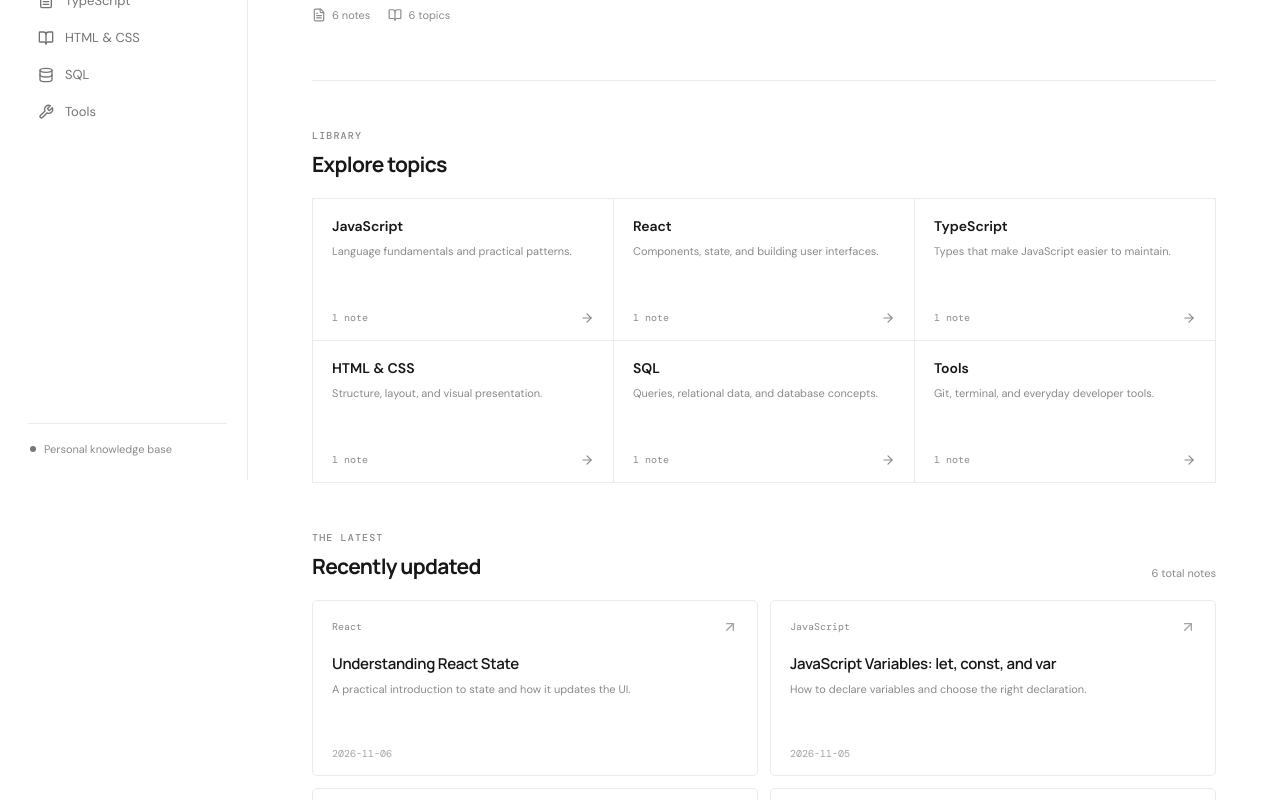
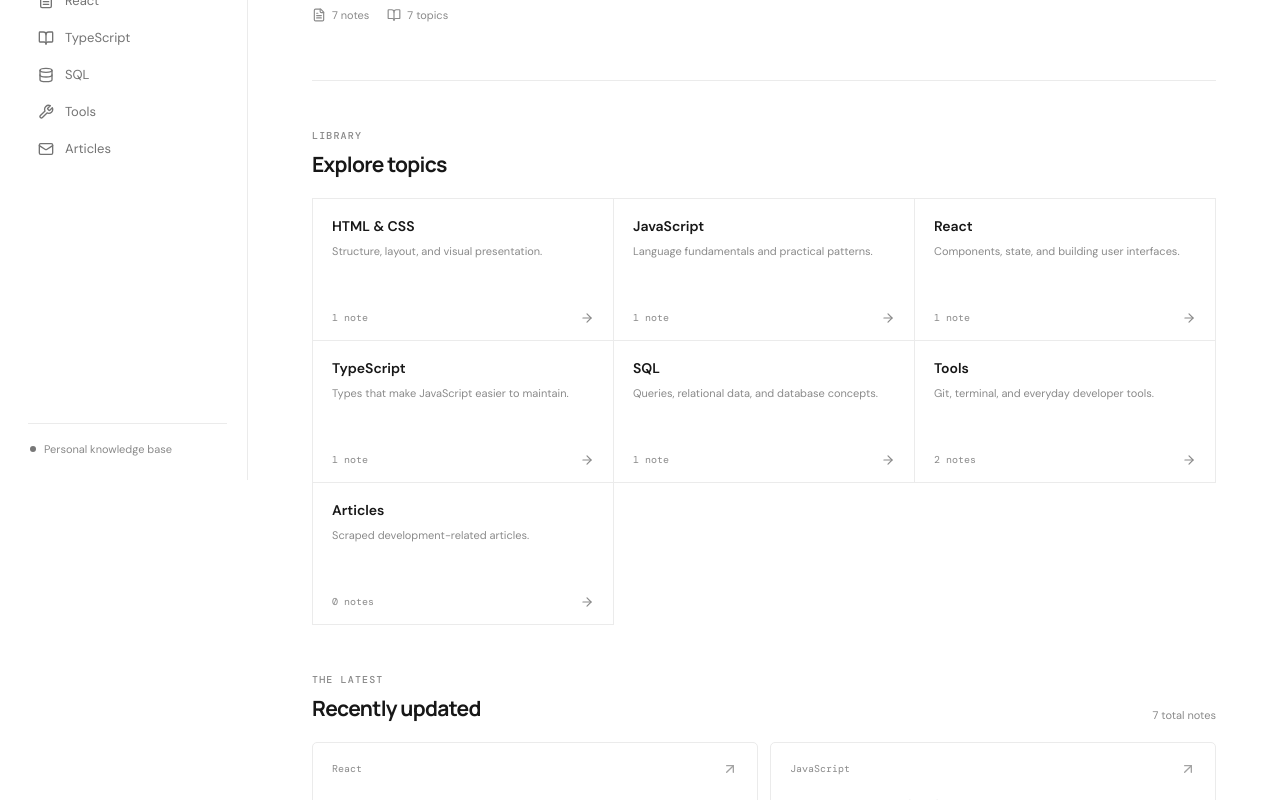
Before and after one commit to hwone9/devlog, a React (Vite) app: page / in a window 1280 px wide. Shown: the part 320-1120 px from the top of the page. Built offline with nearby package versions, Linux system fonts and the light colour scheme.

Commit message:
Edit notes

```diff
--- a/src/data/notes.ts
+++ b/src/data/notes.ts
@@ -1,32 +1,52 @@
 export type Note = {
-  id: string
-  title: string
-  description: string
-  category: string
-  tags: string[]
-  date: string
-  readTime: string
-  content: string
-}
+  id: string;
+  title: string;
+  description: string;
+  category: string;
+  tags: string[];
+  date: string;
+  content: string;
+};
 
 export const categories = [
-  { name: 'JavaScript', description: 'Language fundamentals and practical patterns.' },
-  { name: 'React', description: 'Components, state, and building user interfaces.' },
-  { name: 'TypeScript', description: 'Types that make JavaScript easier to maintain.' },
-  { name: 'HTML & CSS', description: 'Structure, layout, and visual presentation.' },
-  { name: 'SQL', description: 'Queries, relational data, and database concepts.' },
-  { name: 'Tools', description: 'Git, terminal, and everyday developer tools.' },
-]
+  {
+    name: "HTML & CSS",
+    description: "Structure, layout, and visual presentation.",
+  },
+  {
+    name: "JavaScript",
+    description: "Language fundamentals and practical patterns.",
+  },
+  {
+    name: "React",
+    description: "Components, state, and building user interfaces.",
+  },
+  {
+    name: "TypeScript",
+    description: "Types that make JavaScript easier to maintain.",
+  },
+  {
+    name: "SQL",
+    description: "Queries, relational data, and database concepts.",
+  },
+  {
+    name: "Tools",
+    description: "Git, terminal, and everyday developer tools.",
+  },
+  {
+    name: "Articles",
+    description: "Scraped development-related articles.",
+  },
+];
 
 export const notes: Note[] = [
   {
-    id: 'react-state',
-    title: 'Understanding React State',
-    description: 'A practical introduction to state and how it updates the UI.',
-    category: 'React',
-    tags: ['React', 'State', 'useState'],
-    date: '2026-11-06',
-    readTime: '5 min read',
+    id: "react-state",
+    title: "Understanding React State",
+    description: "A practical introduction to state and how it updates the UI.",
+    category: "React",
+    tags: ["React", "State", "useState"],
+    date: "2026-11-06",
     content: `## What is state?
 
 State is data that a component remembers between renders. When state changes, React renders the component again so the interface can reflect the latest value.
@@ -64,13 +84,12 @@ Use state when a value changes over time and that change should be reflected in
 - Event handling`,
   },
   {
-    id: 'javascript-variables',
-    title: 'JavaScript Variables: let, const, and var',
-    description: 'How to declare variables and choose the right declaration.',
-    category: 'JavaScript',
-    tags: ['JavaScript', 'Variables', 'Fundamentals'],
-    date: '2026-11-05',
-    readTime: '4 min read',
+    id: "javascript-variables",
+    title: "JavaScript Variables: let, const, and var",
+    description: "How to declare variables and choose the right declaration.",
+    category: "JavaScript",
+    tags: ["JavaScript", "Variables", "Fundamentals"],
+    date: "2026-11-06",
     content: `## Overview
 
 JavaScript provides \`const\`, \`let\`, and \`var\` for declaring variables. In modern JavaScript, prefer \`const\` by default and use \`let\` when reassignment is needed.
@@ -98,13 +117,12 @@ console.log(language, studyDays)
 Choose the narrowest declaration that expresses your intention. Avoid \`var\` in modern code unless you are working with legacy code.`,
   },
   {
-    id: 'sql-joins',
-    title: 'SQL JOIN Basics',
-    description: 'Combine rows from related tables with common JOIN types.',
-    category: 'SQL',
-    tags: ['SQL', 'JOIN', 'Database'],
-    date: '2026-11-04',
-    readTime: '6 min read',
+    id: "sql-joins",
+    title: "SQL JOIN Basics",
+    description: "Combine rows from related tables with common JOIN types.",
+    category: "SQL",
+    tags: ["SQL", "JOIN", "Database"],
+    date: "2026-11-06",
     content: `## Why use JOIN?
 
 A relational database often stores related information in separate tables. JOIN lets a query combine those rows using a related column.
@@ -133,13 +151,12 @@ Returns every row from the left table and matching rows from the right table. If
 - The ON clause describes how rows are related.`,
   },
   {
-    id: 'typescript-types',
-    title: 'TypeScript: Basic Types',
-    description: 'A quick reference to common types used in TypeScript.',
-    category: 'TypeScript',
-    tags: ['TypeScript', 'Types', 'Fundamentals'],
-    date: '2026-11-03',
-    readTime: '4 min read',
+    id: "typescript-types",
+    title: "TypeScript: Basic Types",
+    description: "A quick reference to common types used in TypeScript.",
+    category: "TypeScript",
+    tags: ["TypeScript", "Types", "Fundamentals"],
+    date: "2026-11-06",
     content: `## Basic types
 
 TypeScript can describe the kinds of values a variable can hold.
@@ -173,13 +190,12 @@ const user: User = {
 Types help catch mismatches before the code runs and make data structures easier to understand.`,
   },
   {
-    id: 'css-flexbox',
-    title: 'CSS Flexbox Essentials',
-    description: 'Align and distribute items along a one-dimensional layout.',
-    category: 'HTML & CSS',
-    tags: ['CSS', 'Flexbox', 'Layout'],
-    date: '2026-11-02',
-    readTime: '5 min read',
+    id: "css-flexbox",
+    title: "CSS Flexbox Essentials",
+    description: "Align and distribute items along a one-dimensional layout.",
+    category: "HTML & CSS",
+    tags: ["CSS", "Flexbox", "Layout"],
+    date: "2026-11-06",
     content: `## What is Flexbox?
 
 Flexbox is a CSS layout model for arranging items in one direction: a row or a column.
@@ -205,13 +221,12 @@ Flexbox is a CSS layout model for arranging items in one direction: a row or a c
 First identify the main axis. Then choose whether the layout needs distribution, alignment, or both.`,
   },
   {
-    id: 'git-commits',
-    title: 'Writing Useful Git Commits',
-    description: 'Small habits for commit messages that explain intent.',
-    category: 'Tools',
-    tags: ['Git', 'Workflow', 'Best Practices'],
-    date: '2026-11-01',
-    readTime: '3 min read',
+    id: "git-commits",
+    title: "Writing Useful Git Commits",
+    description: "Small habits for commit messages that explain intent.",
+    category: "Tools",
+    tags: ["Git", "Workflow", "Best Practices"],
+    date: "2026-11-06",
     content: `## Why commit messages matter
 
 A commit message is a short explanation of why a change was made. Clear messages make project history easier to scan.
@@ -234,4 +249,38 @@ docs: update deployment instructions
 
 A useful commit should help someone understand the intention without opening every changed file.`,
   },
-]
+
+  {
+    id: "vscode-commands",
+    title: "VS Code Commands",
+    description: "These all commands using in VS Code.",
+    category: "Tools",
+    tags: ["VS Code", "Commmand"],
+    date: "2026-11-06",
+    content: `
+
+## Search
+
+- 프로젝트 전체 내용(문자열) 검색 : Ctrl + Shift + F
+- 파일 이름으로 파일 찾기 : Ctrl + P
+
+## Edit
+- 반복되는 단어 한 번에 수정 : Ctrl + D
+- 코드 위/아래로 움직이기 : Alt + ↑ / ↓
+- 코드 블록 한 번에 코멘트 처리하기 : Ctrl + /
+- 열편집 : alt + shift + ctrl + ↑ / ↓
+- 줄복사 : shift + alt + ↑ / ↓
+- 줄삭제 : Ctrl + Shift + K
+
+
+## IDE
+- 클릭하는 곳마다 커서 생성 : Alt + Click
+- 선택된 영역에 커서 만들기 : Alt + ↑ + I
+- 마우스가 가는 곳 마다 커서 만들기 : Alt + ↑ + Mouse Drag
+- 다중선택, 마지막으로 커서이동 : 영역선택 후 Alt + Shift + I
+- 파일 맨 위-아래로 한번에 이동하기 : Ctrl + Home / End
+- 사이드바 숨기기 : Ctrl + B
+
+  `,
+  },
+];
```
